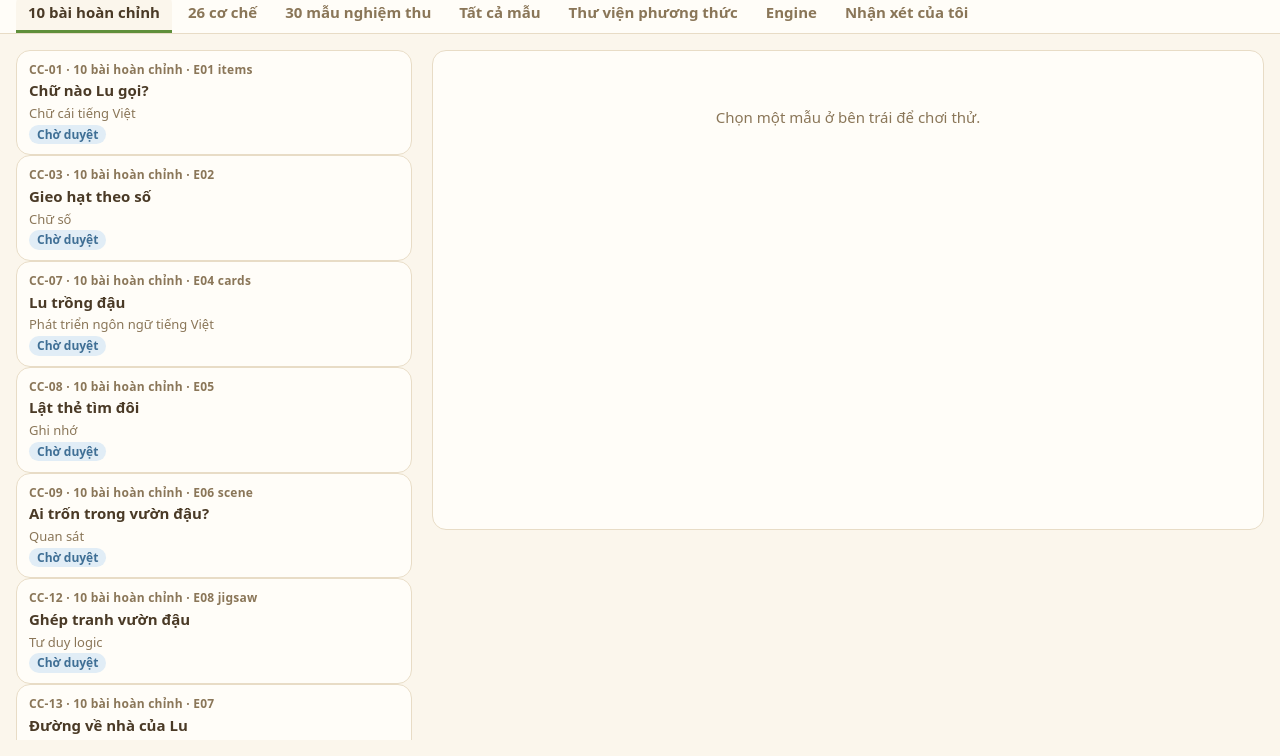
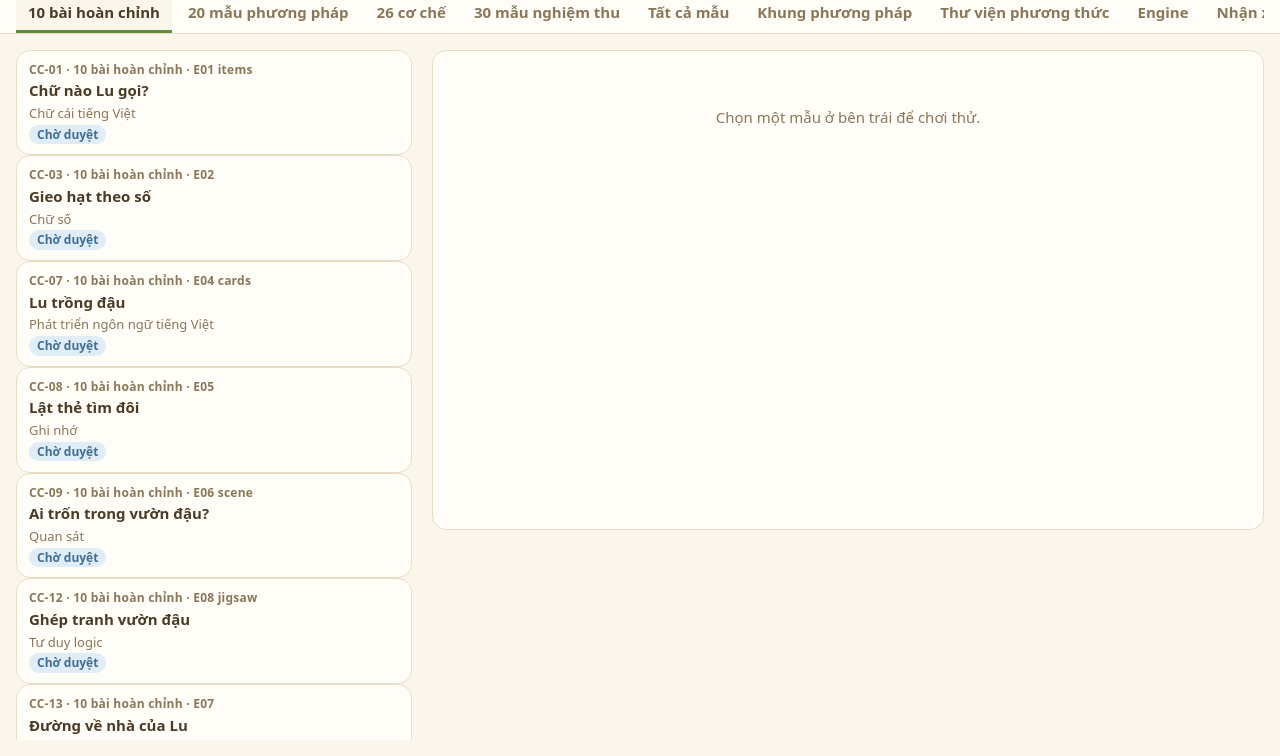
Before and after one commit to dautam92-ops/lop-hoc, a website with bundled scripts: page lu/lab/index.html in a window 1280 px wide. Shown: the part 54-810 px from the top of the page. Built offline with nearby package versions, Linux system fonts and the light colour scheme.

Commit message:
Giữ lại hai tab 20 mẫu phương pháp và Khung phương pháp theo tam chọn (26/11 18:14)
Co-Authored-By: Claude Opus 5.5 <noreply@anthropic.com>
Claude-Session: https://claude.ai/code/session_011YpMR6HupPJpw9FTqquYwd

```diff
--- a/lu/lab/index.html
+++ b/lu/lab/index.html
@@ -11,9 +11,11 @@
   <div class="brand"><b>Phòng mẫu Lu</b><span>Bài giảng mẫu cho từng cơ chế tương tác của trẻ</span></div>
   <nav class="tabs" role="tablist">
     <button data-tab="d1" class="on">10 bài hoàn chỉnh</button>
+    <button data-tab="pp20">20 mẫu phương pháp</button>
     <button data-tab="cc">26 cơ chế</button>
     <button data-tab="x30">30 mẫu nghiệm thu</button>
     <button data-tab="all">Tất cả mẫu</button>
+    <button data-tab="kb">Khung phương pháp</button>
     <button data-tab="pt">Thư viện phương thức</button>
     <button data-tab="eng">Engine</button>
     <button data-tab="rv">Nhận xét của tôi</button>
--- a/lu/lab/lab.js
+++ b/lu/lab/lab.js
@@ -25,7 +25,6 @@ const tagSt = id => `<span class="tag st-${statusOf(id)}">${STATUS[statusOf(id)]
 /* ---------- Trạng thái trang ---------- */
 const P = new URLSearchParams(location.hash.slice(1));
 const st = { tab: P.get('tab') || 'd1', id: P.get('s') || null, age: P.get('age') || '4-5', dev: P.get('dev') || 'ipad', seed: Number(P.get('seed')) || 7, idle: 0, anh: P.get('anh') || 'cho' };
-if (['pp20', 'kb'].includes(st.tab)) st.tab = 'd1'; // tam 26/11 18:12: gỡ hai tab phương pháp (khung chưa được duyệt)
 const saveHash = () => { const h = new URLSearchParams({ tab: st.tab, ...(st.id ? { s: st.id, age: st.age, dev: st.dev, seed: st.seed } : {}) }); history.replaceState(null, '', '#' + h); };
 
 /* ---------- Danh sách ---------- */
```
